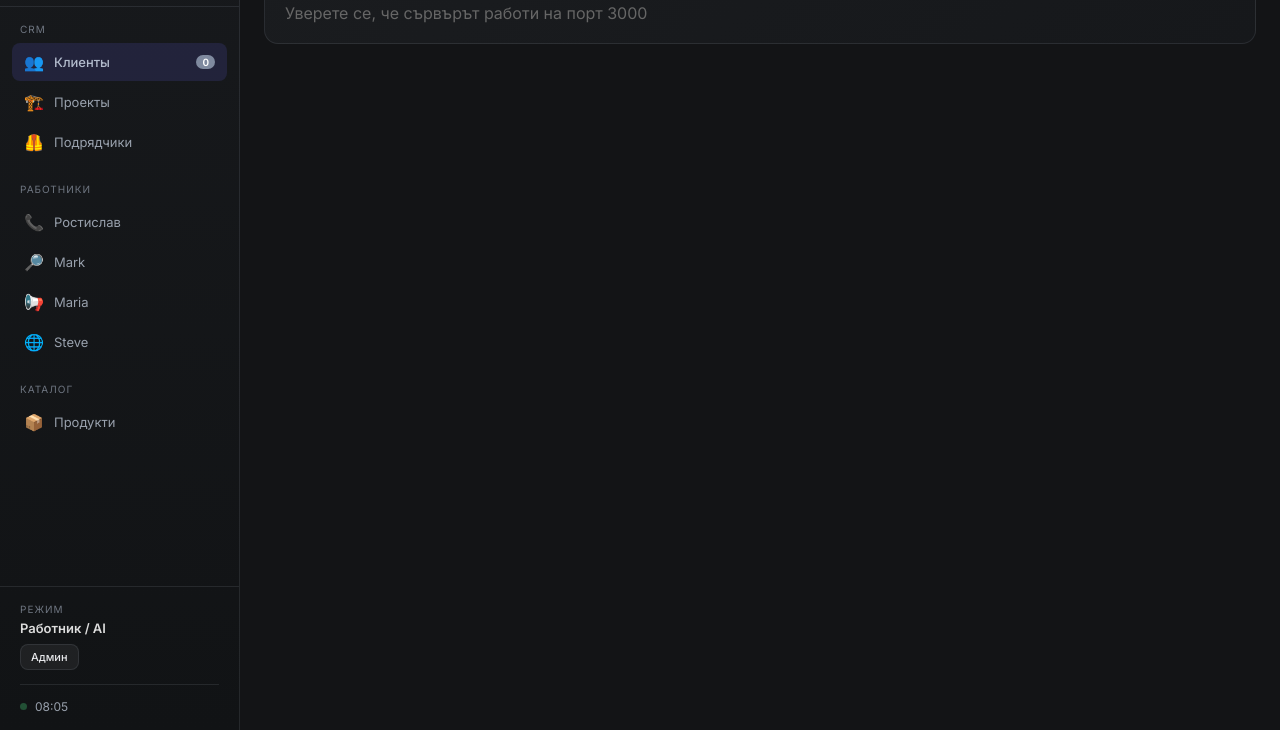
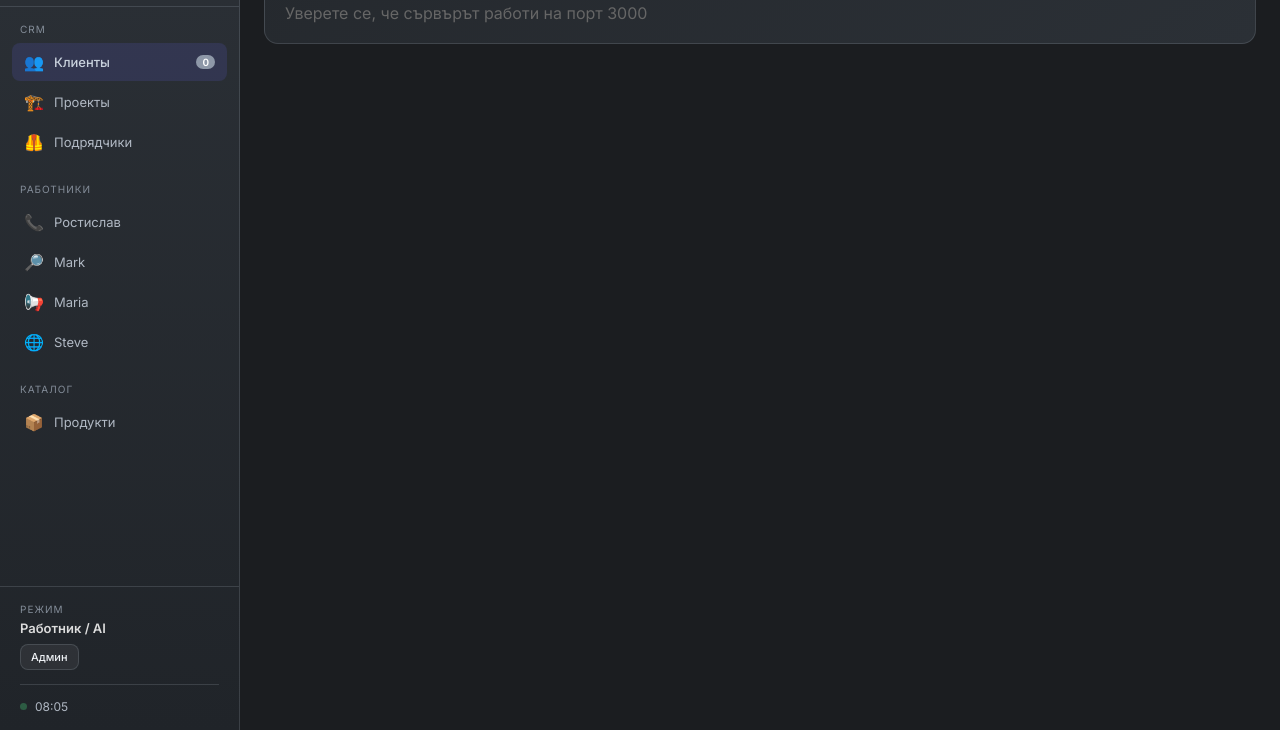
Before and after one commit to bodexbg-a11y/virtual-office, a website: page client/index.html in a window 1280 px wide. Shown: the part 70-800 px from the top of the page. Drawn offline with Linux system fonts and the light colour scheme; no server answers.

Commit message:
Lighten theme into metallic gray palette

```diff
--- a/client/css/app.css
+++ b/client/css/app.css
@@ -3,15 +3,15 @@
 * { margin: 0; padding: 0; box-sizing: border-box; }
 
 :root {
-  --bg: #131416;
-  --bg-card: #1a1c1f;
-  --bg-card2: #23262b;
-  --brand: #7f8a9f;
-  --brand-light: #b3bccd;
-  --border: rgba(179,188,205,0.12);
-  --text: #e6e7ea;
-  --text-dim: #98a0ac;
-  --text-muted: #6e7580;
+  --bg: #1b1d20;
+  --bg-card: #25292e;
+  --bg-card2: #30353b;
+  --brand: #8e98a8;
+  --brand-light: #c9d2dd;
+  --border: rgba(201,210,221,0.16);
+  --text: #edf0f4;
+  --text-dim: #b0b8c3;
+  --text-muted: #838c98;
   --sidebar-w: 240px;
   --green: #4ade80;
   --yellow: #fbbf24;
@@ -45,7 +45,7 @@ body.mobile-nav-open {
 /* ===== SIDEBAR ===== */
 .sidebar {
   width: var(--sidebar-w);
-  background: linear-gradient(180deg, #17191c, #111315);
+  background: linear-gradient(180deg, #2b3036, #202429);
   border-right: 1px solid var(--border);
   position: fixed;
   top: 0;
@@ -170,7 +170,7 @@ body.mobile-nav-open {
 
 /* ===== CARDS ===== */
 .card {
-  background: linear-gradient(145deg, var(--bg-card), #16181b);
+  background: linear-gradient(145deg, var(--bg-card), #2b3036);
   border: 1px solid var(--border);
   border-radius: 14px;
   padding: 20px;
@@ -196,7 +196,7 @@ body.mobile-nav-open {
 }
 
 .stat-card {
-  background: linear-gradient(145deg, var(--bg-card), #16181b);
+  background: linear-gradient(145deg, var(--bg-card), #2c3137);
   border: 1px solid var(--border);
   border-radius: 12px;
   padding: 16px 18px;
@@ -261,7 +261,7 @@ td {
   color: #bbb;
 }
 
-tr:hover td { background: rgba(255,255,255,0.03); }
+tr:hover td { background: rgba(255,255,255,0.05); }
 
 /* ===== BADGES ===== */
 .badge {
@@ -396,7 +396,7 @@ tr:hover td { background: rgba(255,255,255,0.03); }
   align-items: center;
   justify-content: center;
   border-radius: 5px;
-  background: #1d2024;
+  background: #2b3036;
 }
 
 .lead-qualification-btn:hover {
@@ -413,8 +413,8 @@ tr:hover td { background: rgba(255,255,255,0.03); }
   margin-bottom: 14px;
   padding: 10px 12px;
   border-left: 3px solid rgba(179,188,205,0.8);
-  background: rgba(255,255,255,0.035);
-  color: #c9d0da;
+  background: rgba(255,255,255,0.05);
+  color: #d8dee6;
   font-size: 12px;
   line-height: 1.45;
 }
```
